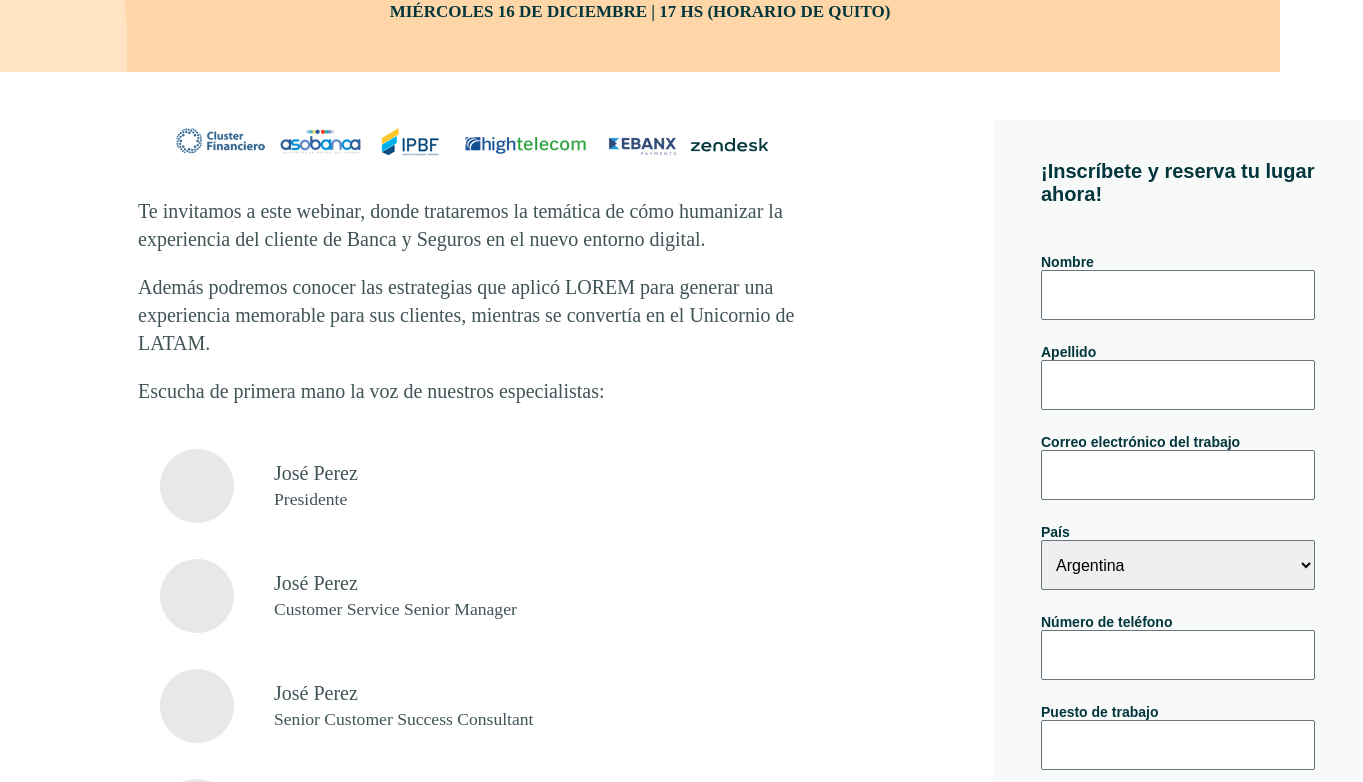
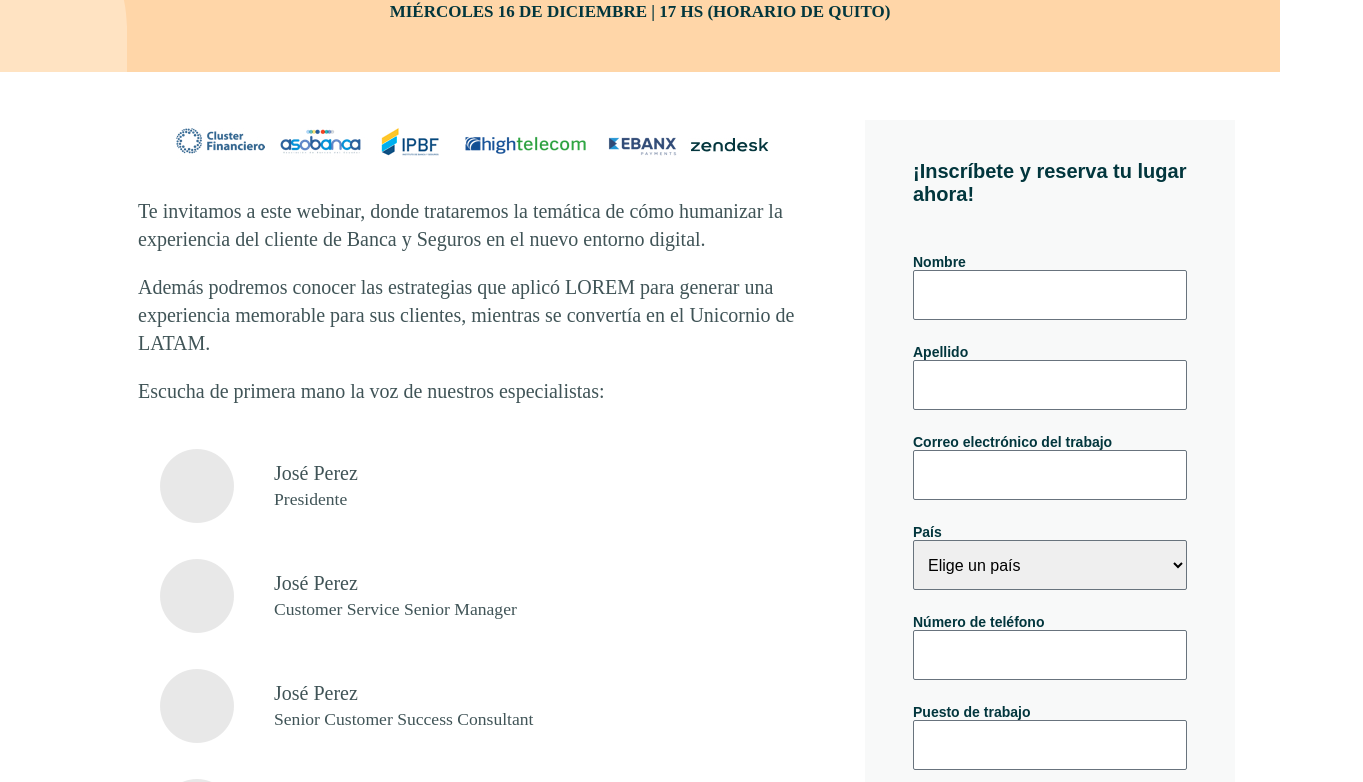
Before and after one commit to CaroSalazar/The8Agency-Challenge, a React (Create React App) app: page / in a window 1280 px wide. Shown: the part 198-980 px from the top of the page, 1363 px wide, since content can reach past the window. Built offline with nearby package versions, Linux system fonts and the light colour scheme.

Commit message:
add validations with yup

```diff
--- a/package.json
+++ b/package.json
@@ -6,10 +6,12 @@
     "@testing-library/jest-dom": "^5.16.5",
     "@testing-library/react": "^13.4.0",
     "@testing-library/user-event": "^13.5.0",
+    "formik": "^2.2.9",
     "react": "^18.2.0",
     "react-dom": "^18.2.0",
     "react-scripts": "5.0.1",
-    "web-vitals": "^2.1.4"
+    "web-vitals": "^2.1.4",
+    "yup": "^0.32.11"
   },
   "scripts": {
     "start": "react-scripts start",
--- a/src/components/main/form/Form.jsx
+++ b/src/components/main/form/Form.jsx
@@ -1,25 +1,91 @@
 import "./Form.styles.css";
+import { useFormik } from "formik";
+import validationSchema from "../validaciones/Validaciones";
 
 export const Form = () => {
+
+  const initialValues = {
+    name: "",
+    lastname: "",
+    email: "",
+    country: "",
+    phone: "",
+    position: "",
+  };
+
+  const onSubmit = (values) => {
+    localStorage.setItem('attendee', JSON.stringify(values));
+    resetForm();
+  };
+
+  const formik = useFormik({ initialValues, validationSchema, onSubmit });
+
+  const {
+    handleSubmit,
+    handleChange,
+    errors,
+    touched,
+    handleBlur,
+    values,
+    resetForm,
+  } = formik;
+
   return (
     <div className="container-form">
       <h4 className="title-form">¡Inscríbete y reserva tu lugar ahora!</h4>
-      <form className="form">
-        <label className="label-form" htmlFor="name">
-          Nombre
-          <input className="input-form" type="text" name="name" />
-        </label>
-        <label className="label-form" htmlFor="lastname">
-          Apellido
-          <input className="input-form" type="text" name="lastname" />
-        </label>
-        <label className="label-form" htmlFor="email">
-          Correo electrónico del trabajo
-          <input className="input-form" type="email" name="email" />
-        </label>
-        <label className="label-form" htmlFor="country">
-          País
-          <select className="select-form">
+      <form className="form" onSubmit={handleSubmit}>
+        <div className="container-label-input">
+          <label htmlFor="name"> Nombre</label>
+          <input
+            type="text"
+            name="name"
+            onChange={handleChange}
+            value={values.name}
+            onBlur={handleBlur}
+            className={errors.name && touched.name ? "error" : ""}
+          />
+          {errors.name && touched.name && (
+            <span className="error-message">{errors.name}</span>
+          )}
+        </div>
+        <div className="container-label-input">
+          <label htmlFor="lastname"> Apellido</label>
+          <input
+            type="text"
+            name="lastname"
+            onChange={handleChange}
+            value={values.lastname}
+            onBlur={handleBlur}
+            className={errors.lastname && touched.lastname ? "error" : ""}
+          />
+          {errors.lastname && touched.lastname && (
+            <span className="error-message">{errors.lastname}</span>
+          )}
+        </div>
+        <div className="container-label-input">
+          <label htmlFor="email">Correo electrónico del trabajo</label>
+          <input
+            type="email"
+            name="email"
+            onChange={handleChange}
+            value={values.email}
+            onBlur={handleBlur}
+            className={errors.email && touched.email ? "error" : ""}
+          />
+          {errors.email && touched.lastname && (
+            <span className="error-message">{errors.email}</span>
+          )}
+        </div>
+        <div className="container-label-select">
+          <label htmlFor="country"> País</label>
+          <select
+            name="country"
+            onChange={handleChange}
+            value={values.country}
+            onBlur={handleBlur}
+            className={errors.country && touched.country ? "error" : ""}
+          >
+            <option value="">Elige un país</option>
             <option value="Argentina">Argentina</option>
             <option value="Bolivia">Bolivia</option>
             <option value="Brasil">Brasil</option>
@@ -35,15 +101,40 @@ export const Form = () => {
             <option value="Costa Rica">Costa Rica</option>
             <option value="Guatemala">Guatemala</option>
           </select>
-        </label>
-        <label className="label-form" htmlFor="phone">
-          Número de teléfono
-          <input className="input-form" type="number" name="phone" />
-        </label>
-        <label className="label-form" htmlFor="position">
-          Puesto de trabajo
-          <input className="input-form" type="text" name="position" />
-        </label>
+          {errors.country && touched.country && (
+            <span className="error-message">{errors.country}</span>
+          )}
+        </div>
+        <div className="container-label-input">
+          <label className="label-form" htmlFor="phone">
+            Número de teléfono
+          </label>
+          <input
+            type="number"
+            name="phone"
+            onChange={handleChange}
+            value={values.phone}
+            onBlur={handleBlur}
+            className={errors.phone && touched.phone ? "error" : ""}
+          />
+          {errors.phone && touched.phone && (
+            <span className="error-message">{errors.phone}</span>
+          )}
+        </div>
+        <div className="container-label-input">
+          <label htmlFor="position">Puesto de trabajo</label>
+          <input
+            type="text"
+            name="position"
+            onChange={handleChange}
+            value={values.position}
+            onBlur={handleBlur}
+            className={errors.position && touched.position ? "error" : ""}
+          />
+          {errors.position && touched.position && (
+            <span className="error-message">{errors.position}</span>
+          )}
+        </div>
         <button className="button-form" type="submit">
           Inscríbete
         </button>
--- a/src/components/main/form/Form.styles.css
+++ b/src/components/main/form/Form.styles.css
@@ -25,7 +25,7 @@ margin: 1.5rem 0.5rem 1rem 1rem;
   width: 100%;
 }
 
-.label-form {
+.container-label-input, .container-label-select{
   margin-top: 1.5rem;
   font-family: "Source Sans Pro", sans-serif;
   font-size: 0.875rem;
@@ -35,7 +35,7 @@ margin: 1.5rem 0.5rem 1rem 1rem;
   flex-direction: column;
 }
 
-.input-form, .select-form{
+input, select{
   height: 3.125rem;
   border: solid 1px #68737d;
   font-family: "Source Sans Pro", sans-serif;
@@ -44,7 +44,16 @@ margin: 1.5rem 0.5rem 1rem 1rem;
   border-radius: 0.125rem;
 }
 
-.select-form{
+input.error, select.error{
+  border: 1px solid red;
+}
+
+.error-message {
+   color: red;
+   font-size: 14px;
+}
+
+select{
   font-size: 1rem;
 }
 
@@ -72,8 +81,7 @@ margin: 1.5rem 0.5rem 1rem 1rem;
 
 @media screen and (min-width: 1100px) {
   .container-form {
-    margin-top: 3rem;
-    margin-right: 2rem;
+    margin: 3rem 5rem 0 2rem;
   }
 
   .title-form {
--- /dev/null
+++ b/src/components/main/validaciones/Validaciones.js
@@ -0,0 +1,29 @@
+import * as Yup from "yup";
+
+const required = "Required";
+
+const ValidationSchema = () =>
+  Yup.object().shape({
+    name: Yup.string()
+      .min(3, "La cantidad mínima de caracteres es 3")
+      .matches(/^[aA-zZ\s]+$/, "El nombre debe contener solo letras")
+      .required(required),
+    lastname: Yup.string()
+      .min(4, "La cantidad mínima de caracteres es 4")
+      .matches(/^[aA-zZ\s]+$/, "El apellido debe contener solo letras")
+      .required(required),
+    email: Yup.string().email("Debe ser un email válido").required(required),
+    country: Yup.string().required(required),
+    phone: Yup.string()
+      .matches(
+        /^((\\+[1-9]{1,4}[ \\-]*)|(\\([0-9]{2,3}\\)[ \\-]*)|([0-9]{2,4})[ \\-]*)*?[0-9]{3,4}?[ \\-]*[0-9]{3,4}?$/,
+        "Ingrese número válido"
+      )
+      .required(required),
+    position: Yup.string()
+    .min(3, 'La cantidad mínima de caracteres es 3')
+    .max(15, 'Superaste la cantidad mínima de caracteres')
+    .required(required),
+  });
+
+export default ValidationSchema;
```
Also changed, not shown: 1 other file (tests, documents, lock files or other folders).
